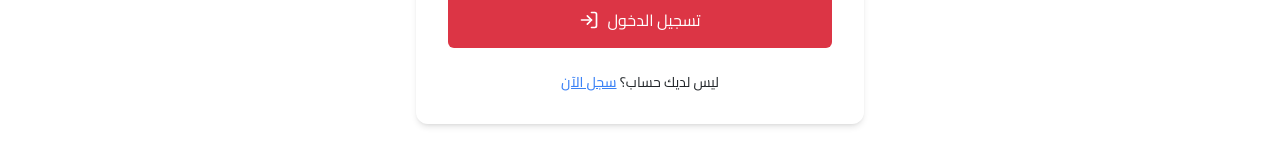
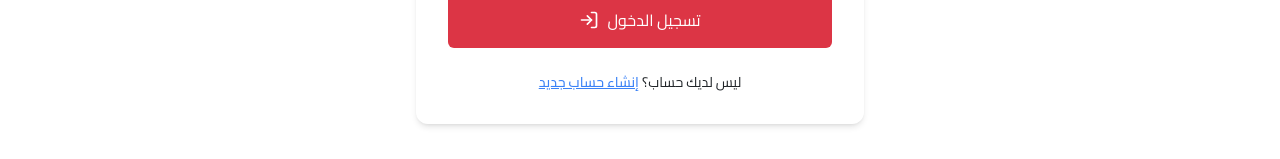
Before and after one commit to Mahmoud-Abd-Elrazek/Unimate, a React (Vite) app: page /SignIn in a window 1280 px wide. Shown: the part 484-643 px from the top of the page. Built offline with nearby package versions, Linux system fonts and the light colour scheme; a web font is replaced by a local one.

Commit message:
Update LoginPage.tsx

```diff
--- a/src/pages/Auth/LoginPage/LoginPage.tsx
+++ b/src/pages/Auth/LoginPage/LoginPage.tsx
@@ -80,7 +80,7 @@ const LoginPage = () => {
               dir="rtl"
               type="email"
               id="email"
-              className="InputStyle w-full"
+              className="InputStyle w-full dark:bg-secondary_BGD dark:text-secondary_TXD"
               placeholder="البريد الالكترونى"
               {...register("email")}
             />
@@ -93,7 +93,7 @@ const LoginPage = () => {
               dir="rtl"
               type={showPassword ? "text" : "password"}
               id="password"
-              className="InputStyle w-full pr-10"
+              className="InputStyle w-full pr-10 dark:bg-secondary_BGD dark:text-secondary_TXD"
               placeholder="كلمة المرور"
               {...register("password")}
             />
@@ -126,7 +126,7 @@ const LoginPage = () => {
         <p className="mt-4 text-center text-sm">
           ليس لديك حساب؟{" "}
           <Link to="/register_student" className="text-blue-500 font-medium underline">
-            سجل الآن
+            إنشاء حساب جديد
           </Link>
         </p>
       </div>
```
